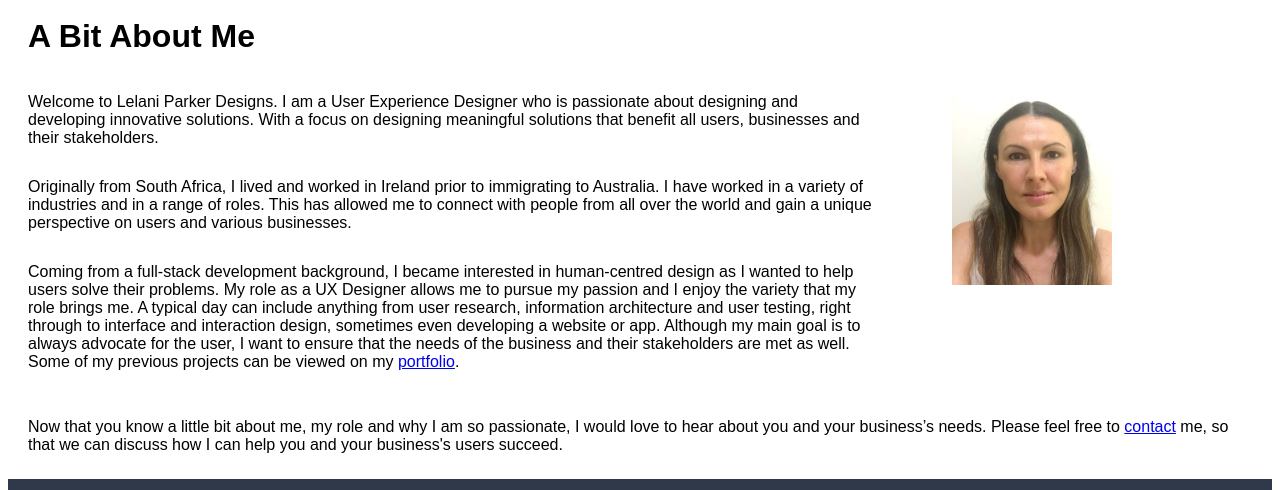
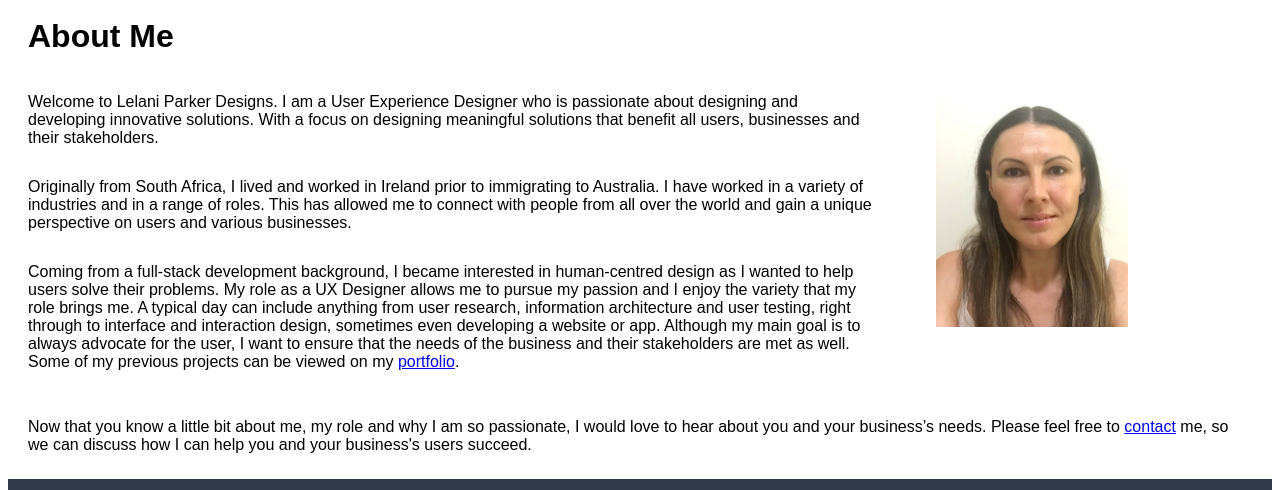
Before and after one commit to lelaniparker/DES221-Assessment1, a plain HTML site: page DES221-Assessment-1-sample-code/about.html in a window 1280 px wide. Shown: the part 108-598 px from the top of the page. Drawn offline with Linux system fonts and the light colour scheme.

Commit message:
few about me changes

```diff
--- a/DES221-Assessment-1-sample-code/about.html
+++ b/DES221-Assessment-1-sample-code/about.html
@@ -34,7 +34,7 @@ integrity="sha384-oS3vJWv+0UjzBfQzYUhtDYW+Pj2yciDJxpsK1OYPAYjqT085Qq/1cq5FLXAZQ7
 
 <!-- Main content -->
 <div class="about">
-  <h1>A Bit About Me</h1>
+  <h1>About Me</h1>
     <div class="about-section">
       <div class="about-left">
         <p>Welcome to Lelani Parker Designs. I am a User Experience Designer who is passionate about designing and developing innovative solutions. With a focus on designing meaningful solutions that benefit all users, businesses and their stakeholders.</p>
@@ -42,12 +42,12 @@ integrity="sha384-oS3vJWv+0UjzBfQzYUhtDYW+Pj2yciDJxpsK1OYPAYjqT085Qq/1cq5FLXAZQ7
         <p>Coming from a full-stack development background, I became interested in human-centred design as I wanted to help users solve their problems. My role as a UX Designer allows me to pursue my passion and I enjoy the variety that my role brings me. A typical day can include anything from user research, information architecture and user testing, right through to interface and interaction design,  sometimes even developing a website or app. Although my main goal is to always advocate for the user, I want to ensure that the needs of the business and their stakeholders are met as well. Some of my previous projects can be viewed on my <a href="portfolio.html">portfolio</a>.</p>
       </div>
       <div class="about-right">
-        <img src="assets/lelani-parker.jpg" alt="image of Lelani Parker" class="hero-image" width="50%">
+        <img src="assets/lelani-parker.jpg" alt="image of Lelani Parker" class="hero-image" width="60%">
       </div>
   </div>
 
   <div>
-    <p>Now that you know a little bit about me, my role and why I am so passionate, I would love to hear about you and your business’s needs. Please feel free to <a href="contact.html">contact</a> me, so that we can discuss how I can help you and your business's users succeed.</p>
+    <p>Now that you know a little bit about me, my role and why I am so passionate, I would love to hear about you and your business’s needs. Please feel free to <a href="contact.html">contact</a> me, so we can discuss how I can help you and your business's users succeed.</p>
   </div>
 </div>
 
```
